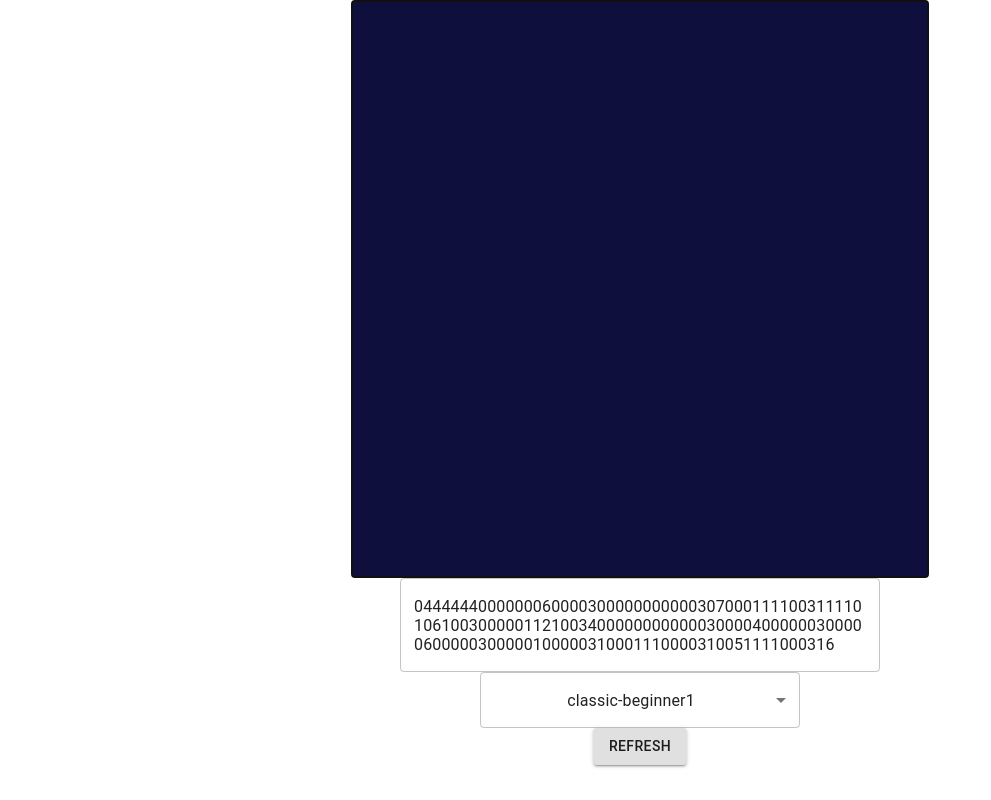
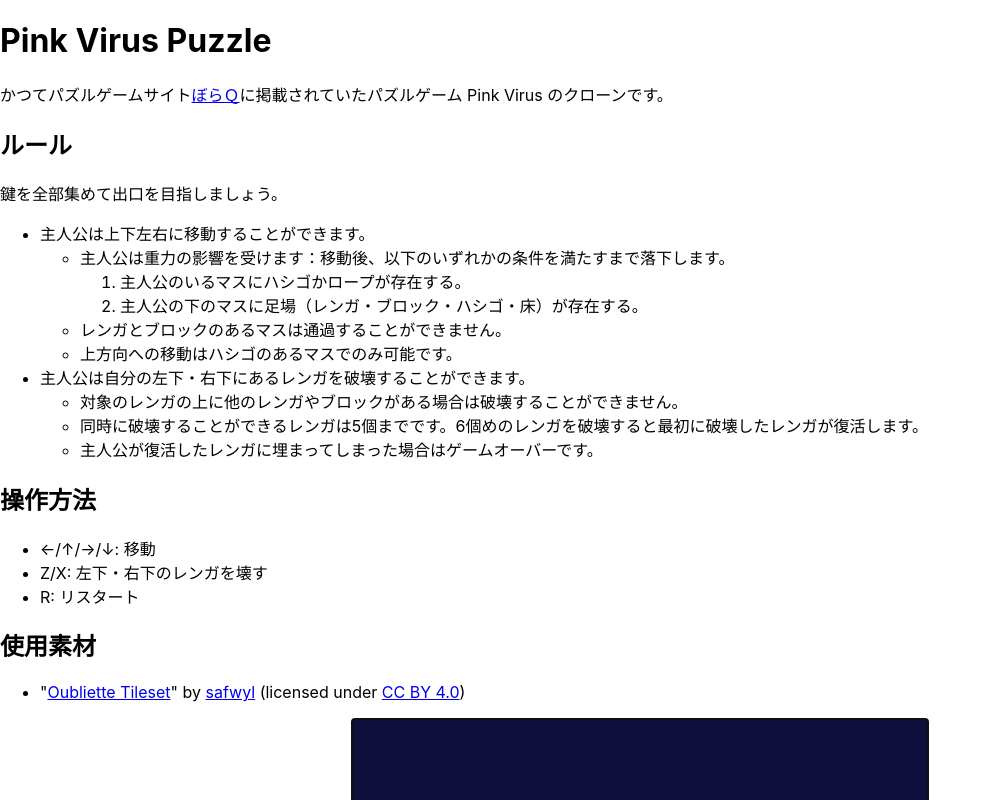
Before and after one commit to ukikagi/pink-virus-puzzle, a React (Create React App) app: page / in a window 1280 px wide. Shown: the top 800 px of the page, without its empty margins (0-991 px from the left). Built offline with nearby package versions, Linux system fonts and the light colour scheme.

Commit message:
Add description

```diff
--- a/package.json
+++ b/package.json
@@ -13,6 +13,7 @@
     "@types/react-dom": "^16.9.10",
     "react": "^17.0.1",
     "react-dom": "^17.0.1",
+    "react-markdown": "^5.0.3",
     "react-scripts": "4.0.1",
     "typescript": "^4.1.3",
     "web-vitals": "^0.2.4"
--- a/src/App.tsx
+++ b/src/App.tsx
@@ -6,8 +6,37 @@
 import { Direction } from "./point";
 import { sampleLevels } from "./sampleLevel";
 import { Box, Button, MenuItem, Select, TextField } from "@material-ui/core";
+import ReactMarkdown from "react-markdown";
 
 const defaultLevelString = sampleLevels[0].data;
+
+const description = `
+# Pink Virus Puzzle
+かつてパズルゲームサイト[ぼらＱ](https://web.archive.org/web/20060116224359/http://boraq.hp.infoseek.co.jp/main.htm)\
+に掲載されていたパズルゲーム Pink Virus のクローンです。
+
+## ルール
+鍵を全部集めて出口を目指しましょう。
+- 主人公は上下左右に移動することができます。
+  - 主人公は重力の影響を受けます：移動後、以下のいずれかの条件を満たすまで落下します。
+    1. 主人公のいるマスにハシゴかロープが存在する。
+    2. 主人公の下のマスに足場（レンガ・ブロック・ハシゴ・床）が存在する。
+  - レンガとブロックのあるマスは通過することができません。
+  - 上方向への移動はハシゴのあるマスでのみ可能です。
+- 主人公は自分の左下・右下にあるレンガを破壊することができます。
+  - 対象のレンガの上に他のレンガやブロックがある場合は破壊することができません。
+  - 同時に破壊することができるレンガは5個までです。6個めのレンガを破壊すると最初に破壊したレンガが復活します。
+  - 主人公が復活したレンガに埋まってしまった場合はゲームオーバーです。
+
+## 操作方法
+- ←/↑/→/↓: 移動
+- Z/X: 左下・右下のレンガを壊す
+- R: リスタート
+
+## 使用素材
+- "[Oubliette Tileset](https://safwyl.itch.io/oubliette-tileset)" by [safwyl](https://safwyl.itch.io/) (licensed under [CC BY 4.0](https://creativecommons.org/licenses/by/4.0/))
+
+`;
 
 function App() {
   const [selectValue, setSelectValue] = useState(defaultLevelString);
@@ -65,6 +94,9 @@
 
   return (
     <Box className="App">
+      <Box style={{ textAlign: "left" }}>
+        <ReactMarkdown children={description} />
+      </Box>
       <Board
         tabIndex={0}
         onKeyDown={onKeyDown}
```
Also changed, not shown: 1 other file (tests, documents, lock files or other folders).
